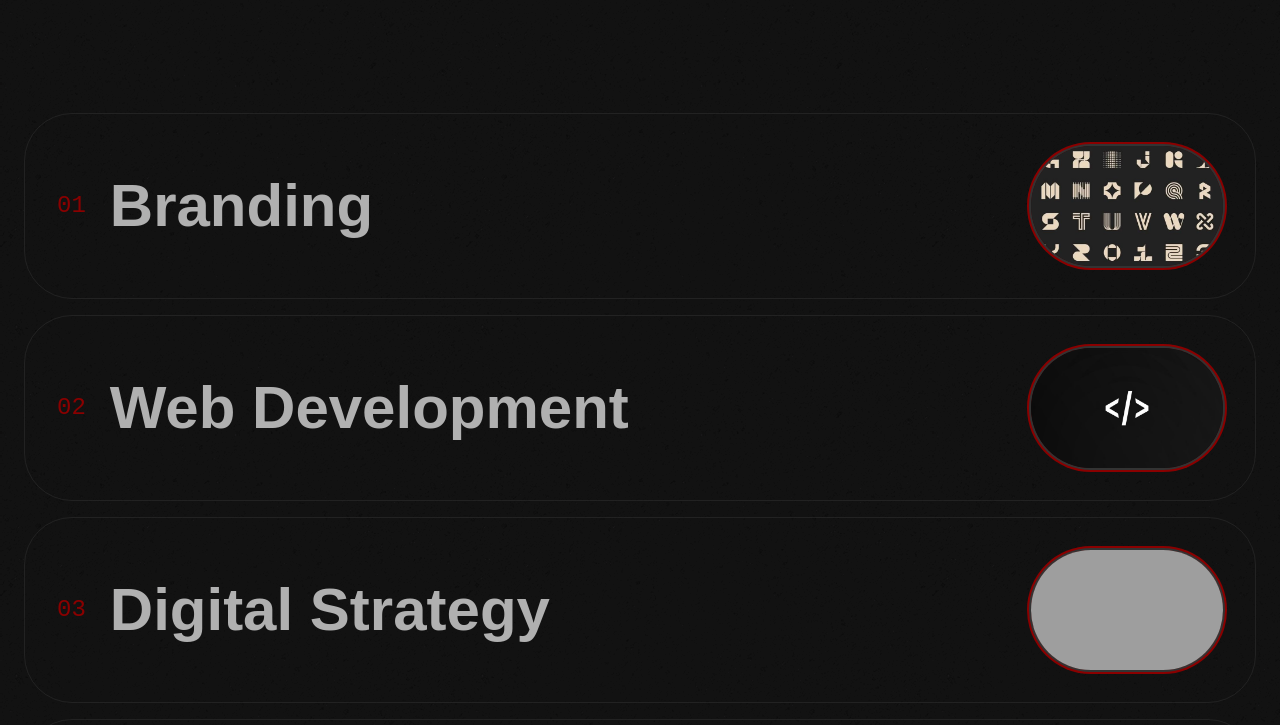
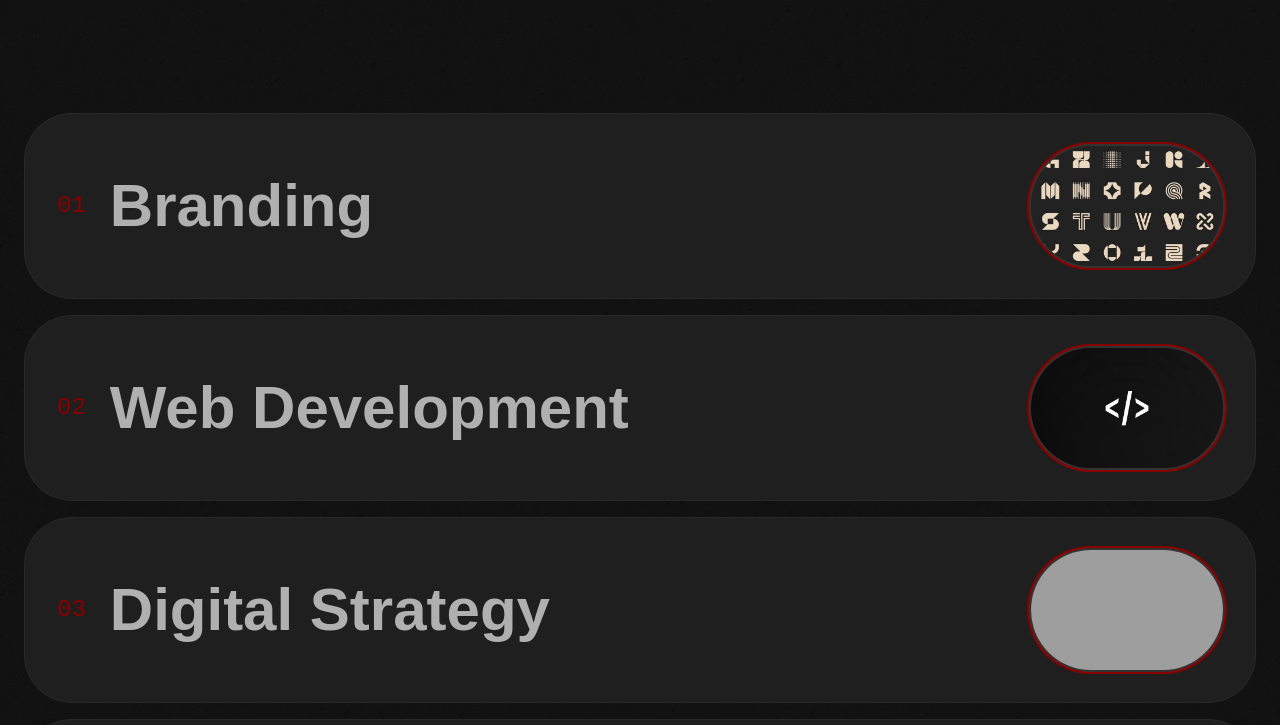
Before and after one commit to blck04/blacklionstudio, a Next.js app: page / in a window 1280 px wide. Shown: the part 1660-2385 px from the top of the page. Built offline with nearby package versions, Linux system fonts and the light colour scheme; grey boxes are pictures that could not be loaded; a web font is replaced by a local one.

Commit message:
the service cards should maintain their original background

```diff
--- a/src/components/services-section.tsx
+++ b/src/components/services-section.tsx
@@ -40,10 +40,10 @@ export function ServicesSection() {
               <ScrollAnimation key={service.title} delay={index * 150}>
                 <div
                   className={cn(
-                    "group border border-border/50 rounded-[2rem] md:rounded-[3rem] p-4 md:p-8 transition-all duration-500 ease-in-out",
+                    "group border border-border/50 rounded-[2rem] md:rounded-[3rem] p-4 md:p-8 transition-all duration-500 ease-in-out bg-card",
                     isExpanded
-                      ? "bg-card/5 shadow-[0_0_25px_hsl(var(--primary)/0.3)]"
-                      : "cursor-pointer hover:border-primary/80 hover:bg-card/5 hover:shadow-[0_0_25px_hsl(var(--primary)/0.3)]"
+                      ? "shadow-[0_0_25px_hsl(var(--primary)/0.3)]"
+                      : "cursor-pointer hover:border-primary/80 hover:shadow-[0_0_25px_hsl(var(--primary)/0.3)]"
                   )}
                   onClick={() => !isExpanded && handleToggle(index)}
                 >
```
